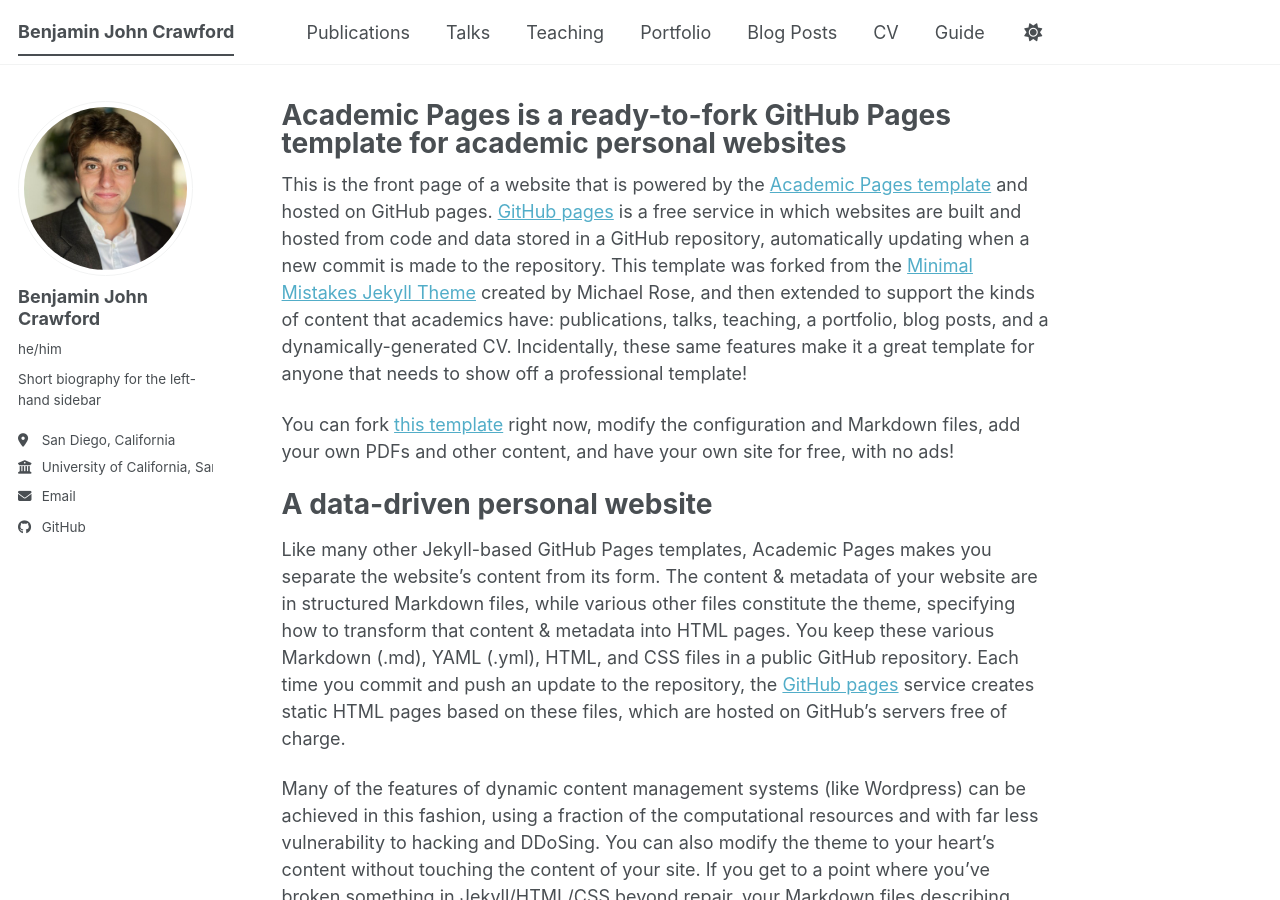
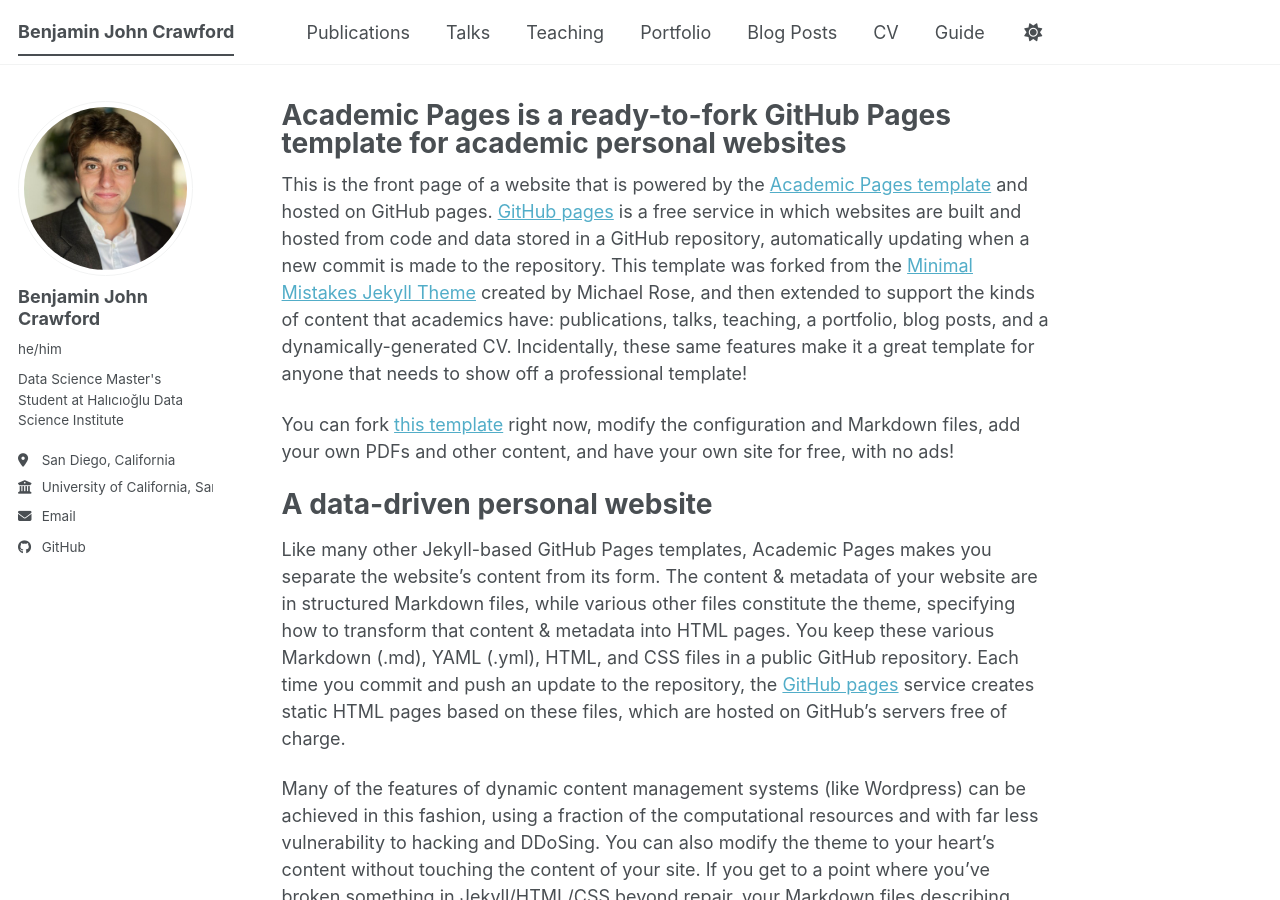
Before and after one commit to benjohncrawford/benjohncrawford.github.io, a Jekyll site: the page built from _pages/about.md, in a window 1280 px wide and 900 px high. Built offline with Jekyll 4.4.1, drawn with Linux system fonts in a browser that asks for light colours; a script bundle is joined from its source files by our own code; library files that are not in the unit come from our copies.

Commit message:
Update short bio

```diff
--- a/_config.yml
+++ b/_config.yml
@@ -26,7 +26,7 @@
   avatar           : "profile.jpg"
   name             : "Benjamin John Crawford"
   pronouns         : "he/him" # example: "she/her"
-  bio              : "Short biography for the left-hand sidebar"
+  bio              : "Data Science Master's Student at Halıcıoğlu Data Science Institute"
   location         : "San Diego, California"
   employer         : "University of California, San Diego"
   uri              : # URL
```
